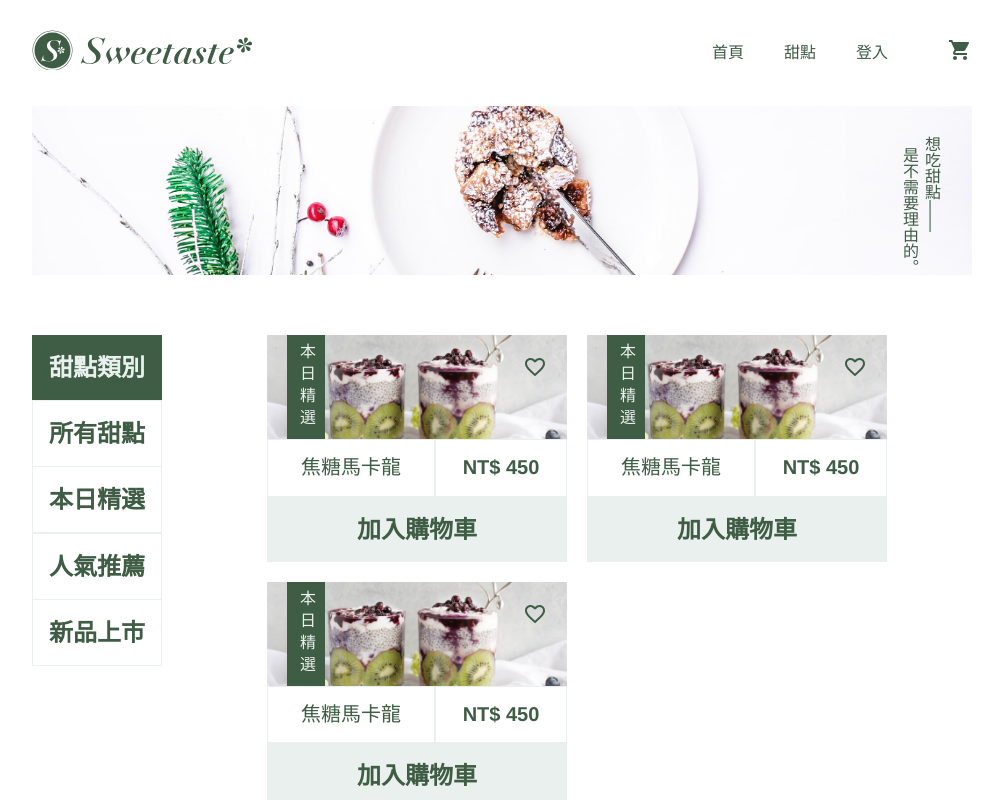
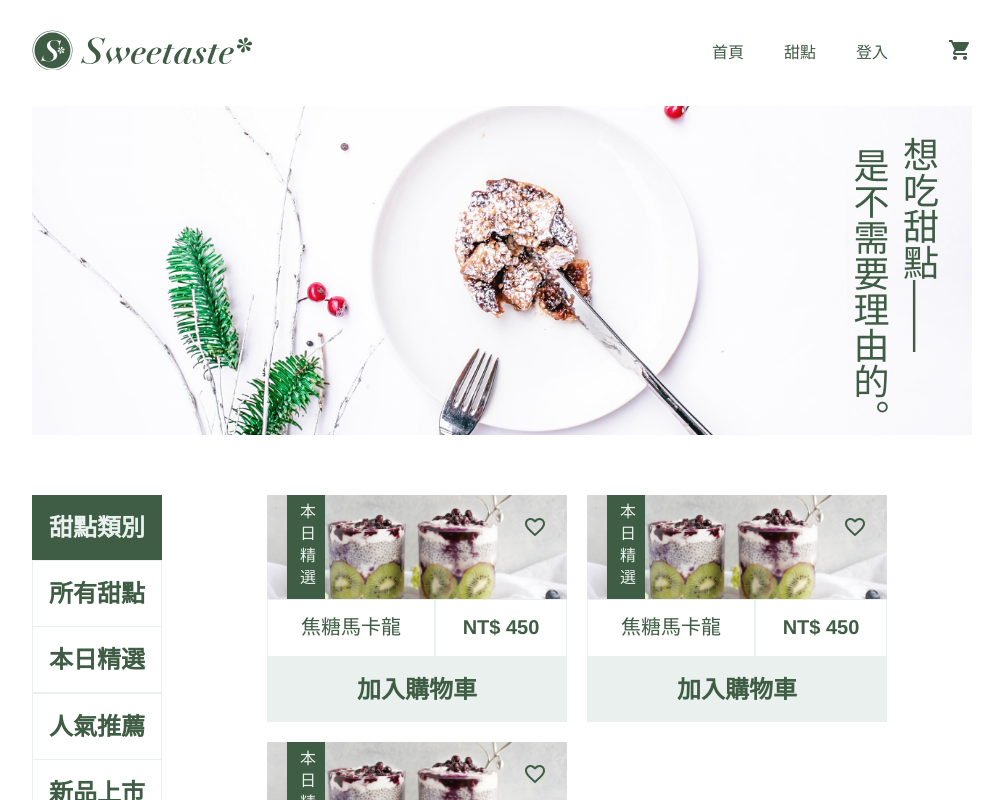
Before and after one commit to Xiawpohr/sweetaste, a React (Create React App) app: page /products in a window 1280 px wide. Shown: the top 800 px of the page, without its empty margins (138-1141 px from the left). Built offline with nearby package versions, Linux system fonts and the light colour scheme.

Commit message:
tweak product page hero

```diff
--- a/src/pages/Products.js
+++ b/src/pages/Products.js
@@ -31,9 +31,9 @@ const Products = () => (
     </Mobile>
     <Desktop>
       <Container>
-        <Background height={277} backgroundImage={`url(${havingDessert})`}>
+        <Background height={496} backgroundImage={`url(${havingDessert})`}>
           <Flex justifyContent='flex-end'>
-            <Text mt={3} mr={3} fontSize={22} color='darkGreen' mode='vertical-rl' letterSpacing={6.5}>
+            <Text mt={3} mr={3} fontSize={3} color='darkGreen' mode='vertical-rl' letterSpacing={6.5}>
               想吃甜點——<br /><span style={{ marginTop: 11 }}>是不需要理由的。</span>
             </Text>
           </Flex>
```
